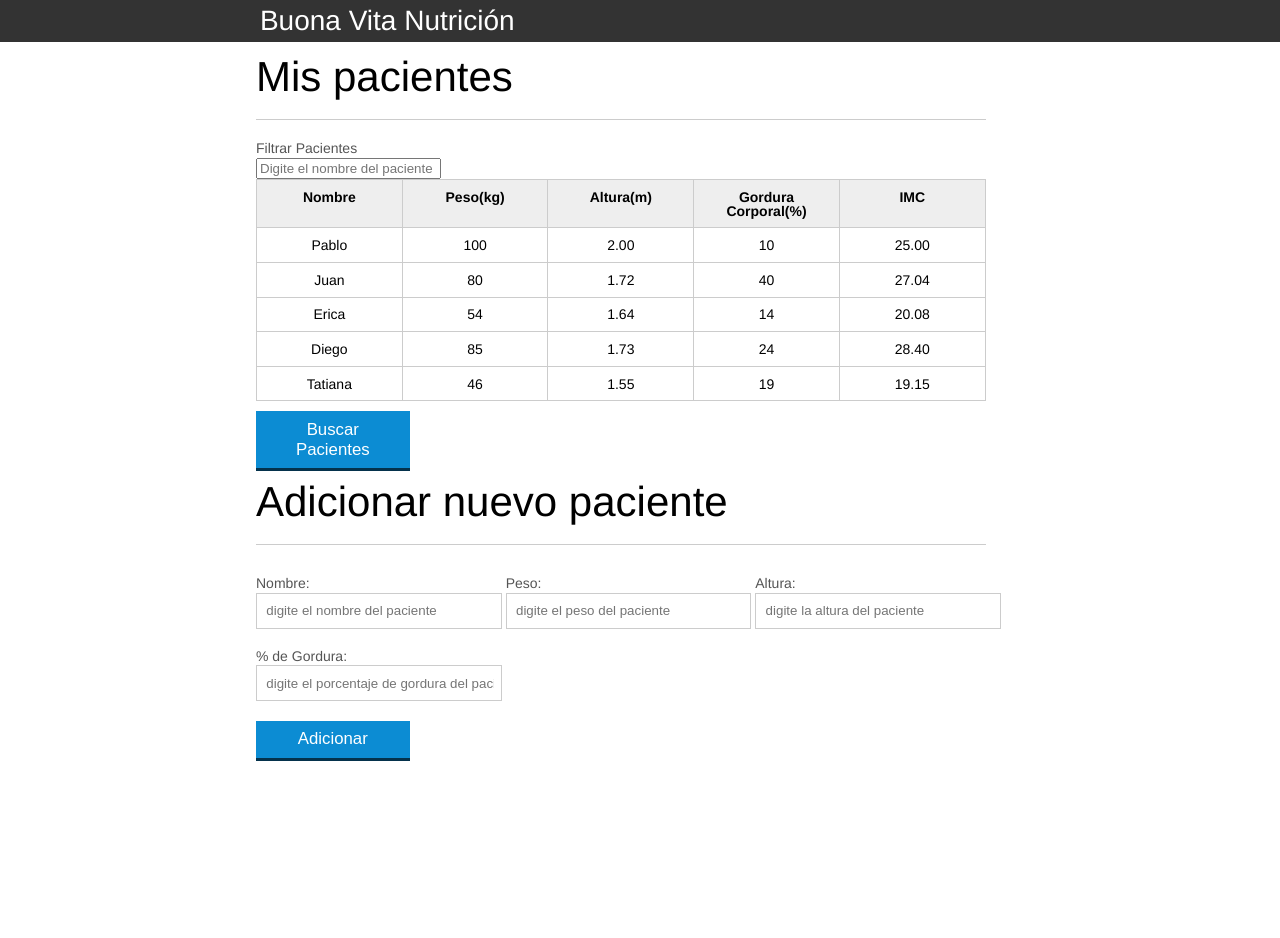
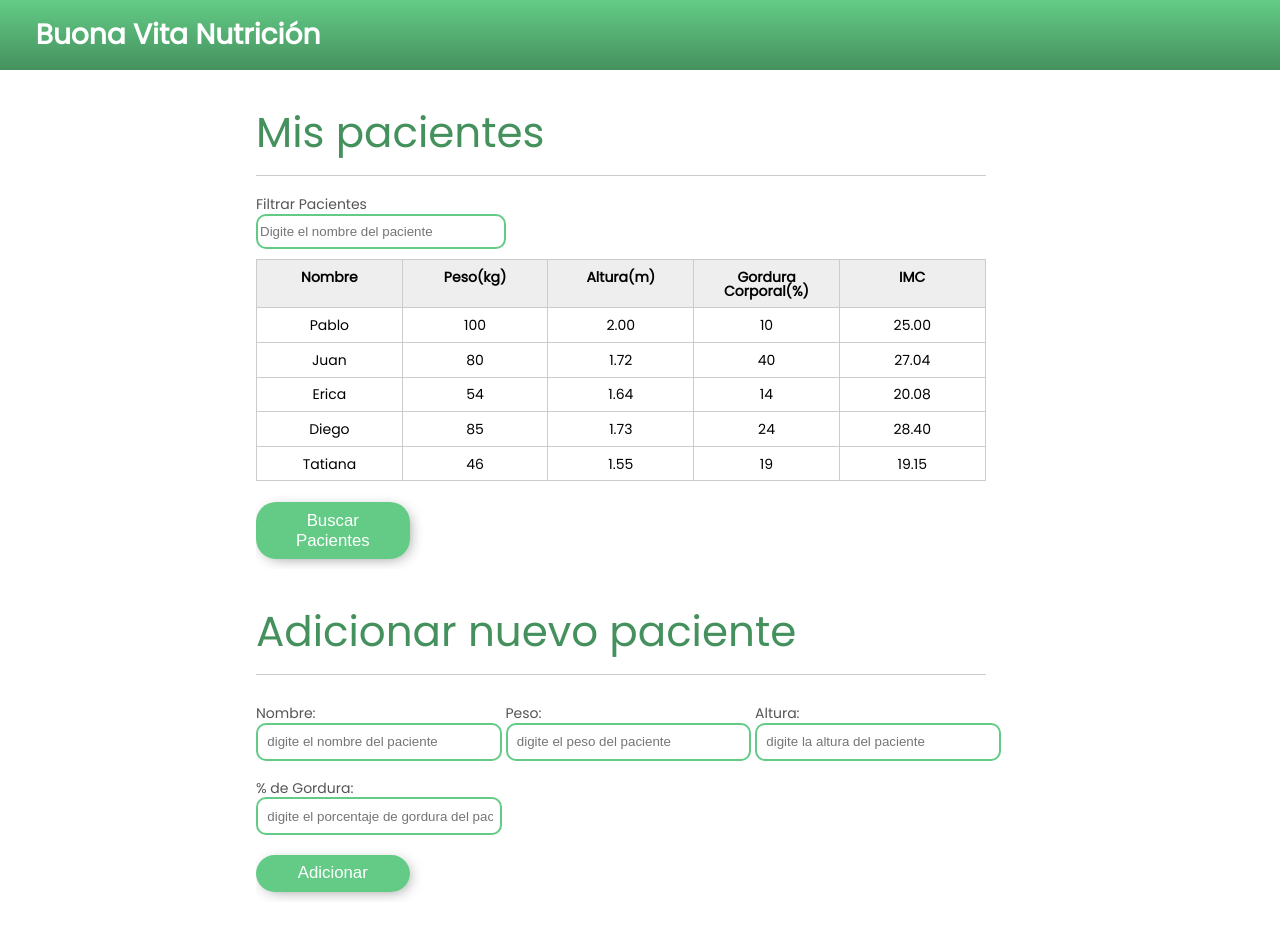
Before and after one commit to IceHenki6/proyectoAulaJs, a plain HTML site: page index.html in a window 1280 px wide. Before the commit the page ends 800 px from the top, so only its background shows below. Drawn offline with Linux system fonts and the light colour scheme.

Commit message:
Se cambió el estilo de la página

```diff
--- a/css/index.css
+++ b/css/index.css
@@ -3,16 +3,21 @@
  }
 
 body{
-	font-family: "Helvetica Neue", "Helvetica", Helvetica, Arial, sans-serif;
+	/* font-family: "Helvetica Neue", "Helvetica", Helvetica, Arial, sans-serif; */
+	font-family: 'Poppins', sans-serif;
 	font-size: 14px;
 }
 
 header{
-	background-color: #333;
-	height: 3em;
-	color: #FFF;
+	/* background-color: rgba(66, 187, 106, 0.933); */
+	background: linear-gradient(rgba(88, 200, 125, 0.933), rgba(56, 137, 83, 0.933));
+	height: 5em;
+	color: white;
 	margin-bottom: 1em;
+	font-family: 'Poppins', sans-serif;
+	font-weight: 800;
 }
+
 
 header h1{
 	font-size: 2em;
@@ -25,17 +30,23 @@ header h2{
 	vertical-align:	middle;
 }
 
-header .container:before{
+header .container-header:before{
 	content: '';
 	display:inline-block;
 	height: 100%;
 	vertical-align:	middle;
 }
 
+.container-header{
+	width: 95%;
+	height: 100%;
+	margin: 0 auto;
+}
+
 .container{
 	width: 60%;
 	height: 100%;
-	margin: 0 auto;
+	margin: 3em auto;
 }
 
 section{
@@ -45,6 +56,7 @@ section{
 
 section h2{
 	font-size: 3em;
+	color: rgba(56, 137, 83, 0.933);
 	display: block;
 	padding-bottom: .5em;
 	border-bottom: 1px solid #ccc;
@@ -52,9 +64,18 @@ section h2{
 	width:95%;
 }
 
+#filtrar-paciente{
+	width: 250px;
+	height: 35px;
+	margin-bottom: 10px;
+	border: 2px solid rgba(88, 200, 125, 0.933);
+	border-radius: 10px;
+}
+
+
 table{
 	width: 100%;
-	margin-bottom : .5em;
+	margin-bottom : 1.5em;
     table-layout: fixed;
 
 }
@@ -87,9 +108,11 @@ label{
 	margin: 0;
 	padding-bottom: 1em;
 	width: 100%;
-	border: 1px solid #ccc;
+	/* border: 1px solid #ccc; */
+	border: 2px solid rgba(88, 200, 125, 0.933);
 	padding: .7em;
 	width: 100%;
+	border-radius: 10px;
 }
 
 .campo-medio{
@@ -106,19 +129,22 @@ label{
 button{
 	padding: .5em 2em;
 	border: 0;
-	border-bottom: 3px solid;
 	font-size: 1.2em;
 	cursor: pointer;
 	margin: 0;
 	margin-top: -3px;
 	color: #fff;
-	background-color:#0c8cd3;
-	border-color: #04324c;
+	background-color:rgba(88, 200, 125, 0.933);
 	width: 20%;
     display: block;
     clear: both;
     margin: 10px 0px;
+	border-radius: 20px;
+	box-shadow: 3px 3px 15px -5px #818181;;
+}
 
+button:hover{
+	background-color:rgba(105, 218, 143, 0.933);
 }
 
 button:active{
@@ -168,4 +194,6 @@ button[disabled=disabled], button:disabled {
 	padding: 0;
 	margin: 0 auto auto .6vw;
 	background-color: rgb(203, 49, 49);
+	border-radius: 0%;
+	box-shadow: none;
 }
--- a/index.html
+++ b/index.html
@@ -6,19 +6,21 @@
 		<link rel="icon" href="favicon.ico" type="image/x-icon">
 		<link rel="stylesheet" type="text/css" href="css/reset.css">
 		<link rel="stylesheet" type="text/css" href="css/index.css">
-
+		<link rel="preconnect" href="https://fonts.googleapis.com">
+		<link rel="preconnect" href="https://fonts.gstatic.com" crossorigin>
+		<link href="https://fonts.googleapis.com/css2?family=Poppins&display=swap" rel="stylesheet">
 	</head>
 	<body>
 
 		<header>
-			<div class="container">
+			<div class="container-header">
 				<h1>Buona Vita Nutrición</h1>
 			</div>
 		</header>
 		<main>
 			<section class="container">
 				<h2>Mis pacientes</h2>
-				<label>Filtrar Pacientes</label>
+				<label for="filtrar-paciente">Filtrar Pacientes</label>
 				<input type="text" name="filtro"
 					id="filtrar-paciente"
 					placeholder="Digite el nombre del paciente">
```
